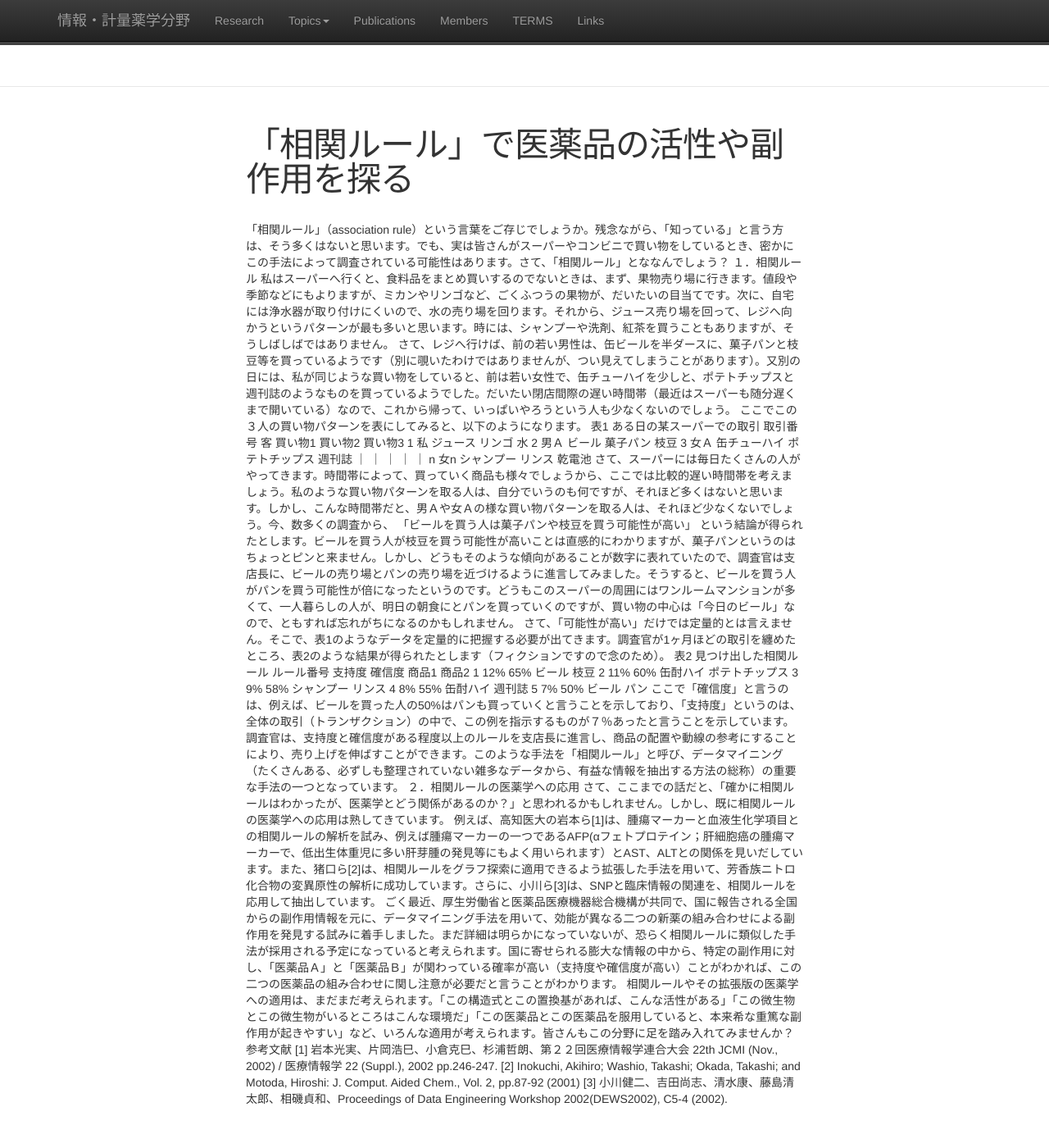
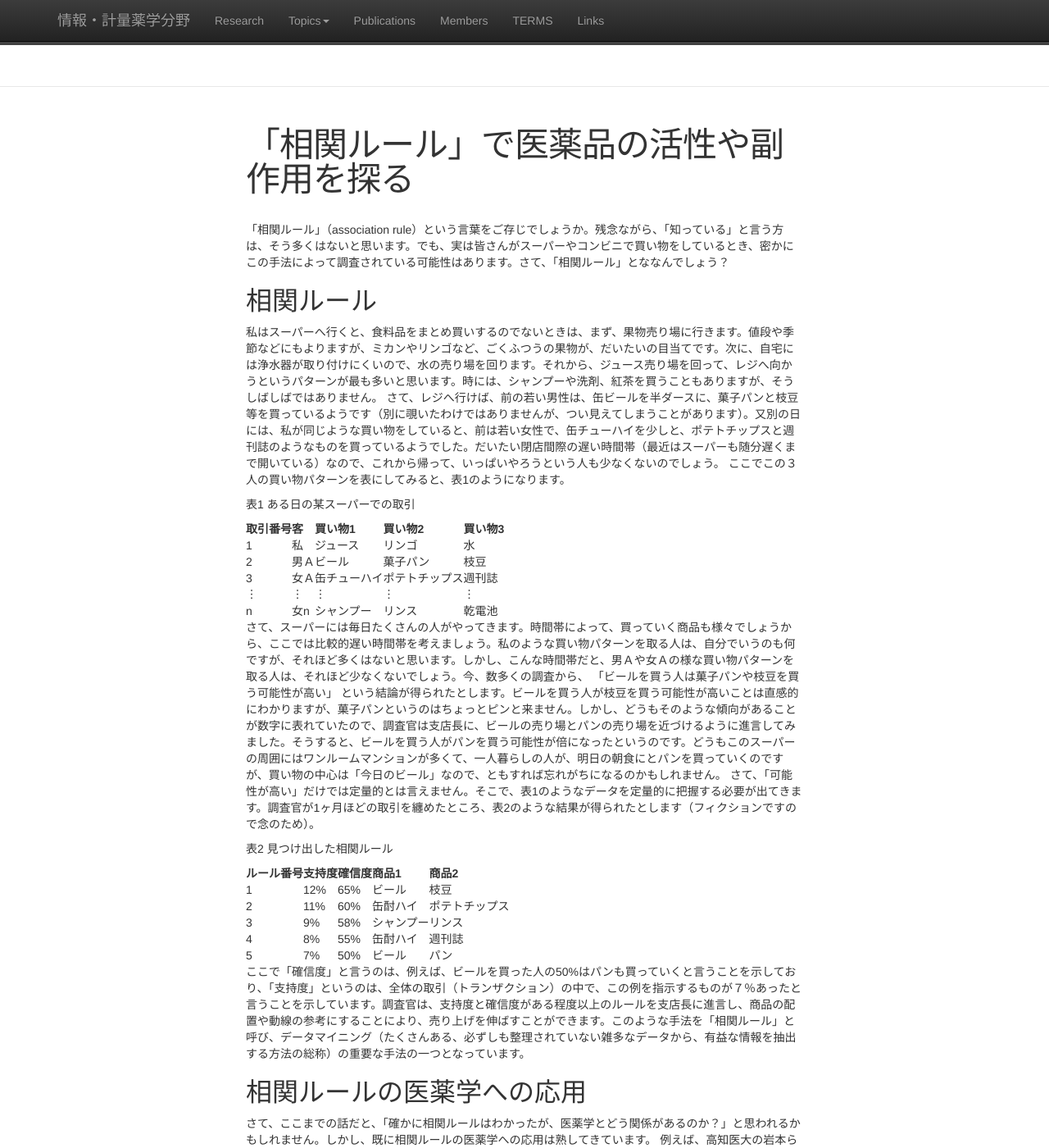
Before and after one commit to Pharmacometrics/Pharmacometrics.github.io, a Jekyll site: the page built from topics/association.md, in a window 1280 px wide and 1400 px high. Shown: the whole window at 82% size. Built offline with Jekyll 4.4.1, drawn with Linux system fonts in a browser that asks for light colours; nearby versions of some CDN libraries; some of the changed text lies outside the part shown.

Commit message:
fix association.md markup

```diff
--- a/topics/association.md
+++ b/topics/association.md
@@ -5,35 +5,46 @@ permalink:
 ---
 
   「相関ルール」（association rule）という言葉をご存じでしょうか。残念ながら、「知っている」と言う方は、そう多くはないと思います。でも、実は皆さんがスーパーやコンビニで買い物をしているとき、密かにこの手法によって調査されている可能性はあります。さて、「相関ルール」とななんでしょう？
-１．相関ルール
+
+## 相関ルール
   私はスーパーへ行くと、食料品をまとめ買いするのでないときは、まず、果物売り場に行きます。値段や季節などにもよりますが、ミカンやリンゴなど、ごくふつうの果物が、だいたいの目当てです。次に、自宅には浄水器が取り付けにくいので、水の売り場を回ります。それから、ジュース売り場を回って、レジへ向かうというパターンが最も多いと思います。時には、シャンプーや洗剤、紅茶を買うこともありますが、そうしばしばではありません。
   さて、レジへ行けば、前の若い男性は、缶ビールを半ダースに、菓子パンと枝豆等を買っているようです（別に覗いたわけではありませんが、つい見えてしまうことがあります）。又別の日には、私が同じような買い物をしていると、前は若い女性で、缶チューハイを少しと、ポテトチップスと週刊誌のようなものを買っているようでした。だいたい閉店間際の遅い時間帯（最近はスーパーも随分遅くまで開いている）なので、これから帰って、いっぱいやろうという人も少なくないのでしょう。
-  ここでこの３人の買い物パターンを表にしてみると、以下のようになります。
+  ここでこの３人の買い物パターンを表にしてみると、表1のようになります。
+
 表1  ある日の某スーパーでの取引
-取引番号    客   買い物1    買い物2    買い物3
-1   私   ジュース    リンゴ 水
-2   男Ａ  ビール 菓子パン    枝豆
-3   女Ａ  缶チューハイ  ポテトチップス 週刊誌
-｜   ｜   ｜   ｜   ｜
-n   女n  シャンプー   リンス 乾電池
+
+取引番号 |  客  |    買い物1     |     買い物2    | 買い物3
+---------|------|----------------|----------------|---------
+    1    |  私  |   ジュース     |     リンゴ     |   水
+    2    | 男Ａ |    ビール      |    菓子パン    |  枝豆
+    3    | 女Ａ |  缶チューハイ  | ポテトチップス | 週刊誌
+    ︙   |  ︙  |       ︙       |       ︙       |   ︙
+    n    | 女n  |   シャンプー   |     リンス     | 乾電池
+
   さて、スーパーには毎日たくさんの人がやってきます。時間帯によって、買っていく商品も様々でしょうから、ここでは比較的遅い時間帯を考えましょう。私のような買い物パターンを取る人は、自分でいうのも何ですが、それほど多くはないと思います。しかし、こんな時間帯だと、男Ａや女Ａの様な買い物パターンを取る人は、それほど少なくないでしょう。今、数多くの調査から、
   「ビールを買う人は菓子パンや枝豆を買う可能性が高い」
 という結論が得られたとします。ビールを買う人が枝豆を買う可能性が高いことは直感的にわかりますが、菓子パンというのはちょっとピンと来ません。しかし、どうもそのような傾向があることが数字に表れていたので、調査官は支店長に、ビールの売り場とパンの売り場を近づけるように進言してみました。そうすると、ビールを買う人がパンを買う可能性が倍になったというのです。どうもこのスーパーの周囲にはワンルームマンションが多くて、一人暮らしの人が、明日の朝食にとパンを買っていくのですが、買い物の中心は「今日のビール」なので、ともすれば忘れがちになるのかもしれません。
   さて、「可能性が高い」だけでは定量的とは言えません。そこで、表1のようなデータを定量的に把握する必要が出てきます。調査官が1ヶ月ほどの取引を纏めたところ、表2のような結果が得られたとします（フィクションですので念のため）。
+
 表2  見つけ出した相関ルール
-ルール番号   支持度 確信度 商品1 商品2
-1   12% 65% ビール 枝豆
-2   11% 60% 缶酎ハイ    ポテトチップス
-3   9%  58% シャンプー   リンス
-4   8%  55% 缶酎ハイ    週刊誌
-5   7%  50% ビール パン
+
+ルール番号 | 支持度 | 確信度 |    商品1   |      商品2
+-----------|--------|--------|------------|------------------
+    1      |    12% |    65% |   ビール   |      枝豆
+    2      |    11% |    60% |  缶酎ハイ  | ポテトチップス
+    3      |     9% |    58% | シャンプー |     リンス
+    4      |     8% |    55% |  缶酎ハイ  |     週刊誌
+    5      |     7% |    50% |   ビール   |      パン
+
   ここで「確信度」と言うのは、例えば、ビールを買った人の50%はパンも買っていくと言うことを示しており、「支持度」というのは、全体の取引（トランザクション）の中で、この例を指示するものが７％あったと言うことを示しています。調査官は、支持度と確信度がある程度以上のルールを支店長に進言し、商品の配置や動線の参考にすることにより、売り上げを伸ばすことができます。このような手法を「相関ルール」と呼び、データマイニング（たくさんある、必ずしも整理されていない雑多なデータから、有益な情報を抽出する方法の総称）の重要な手法の一つとなっています。
-２．相関ルールの医薬学への応用
+
+## 相関ルールの医薬学への応用
   さて、ここまでの話だと、「確かに相関ルールはわかったが、医薬学とどう関係があるのか？」と思われるかもしれません。しかし、既に相関ルールの医薬学への応用は熟してきています。
   例えば、高知医大の岩本ら[1]は、腫瘍マーカーと血液生化学項目との相関ルールの解析を試み、例えば腫瘍マーカーの一つであるAFP(αフェトプロテイン；肝細胞癌の腫瘍マーカーで、低出生体重児に多い肝芽腫の発見等にもよく用いられます）とAST、ALTとの関係を見いだしています。また、猪口ら[2]は、相関ルールをグラフ探索に適用できるよう拡張した手法を用いて、芳香族ニトロ化合物の変異原性の解析に成功しています。さらに、小川ら[3]は、SNPと臨床情報の関連を、相関ルールを応用して抽出しています。
   ごく最近、厚生労働省と医薬品医療機器総合機構が共同で、国に報告される全国からの副作用情報を元に、データマイニング手法を用いて、効能が異なる二つの新薬の組み合わせによる副作用を発見する試みに着手しました。まだ詳細は明らかになっていないが、恐らく相関ルールに類似した手法が採用される予定になっていると考えられます。国に寄せられる膨大な情報の中から、特定の副作用に対し、「医薬品Ａ」と「医薬品Ｂ」が関わっている確率が高い（支持度や確信度が高い）ことがわかれば、この二つの医薬品の組み合わせに関し注意が必要だと言うことがわかります。
   相関ルールやその拡張版の医薬学への適用は、まだまだ考えられます。「この構造式とこの置換基があれば、こんな活性がある」「この微生物とこの微生物がいるところはこんな環境だ」「この医薬品とこの医薬品を服用していると、本来希な重篤な副作用が起きやすい」など、いろんな適用が考えられます。皆さんもこの分野に足を踏み入れてみませんか？
-参考文献
-[1] 岩本光実、片岡浩巳、小倉克巳、杉浦哲朗、第２２回医療情報学連合大会 22th JCMI (Nov., 2002) / 医療情報学 22 (Suppl.), 2002 pp.246-247.
-[2] Inokuchi, Akihiro; Washio, Takashi; Okada, Takashi; and Motoda, Hiroshi: J. Comput. Aided Chem., Vol. 2, pp.87-92 (2001)
-[3] 小川健二、吉田尚志、清水康、藤島清太郎、相磯貞和、Proceedings of Data Engineering Workshop 2002(DEWS2002), C5-4 (2002).
+
+## 参考文献
+1. 岩本光実、片岡浩巳、小倉克巳、杉浦哲朗、第２２回医療情報学連合大会 22th JCMI (Nov., 2002) / 医療情報学 22 (Suppl.), 2002 pp.246-247.
+2. Inokuchi, Akihiro; Washio, Takashi; Okada, Takashi; and Motoda, Hiroshi: J. Comput. Aided Chem., Vol. 2, pp.87-92 (2001)
+3. 小川健二、吉田尚志、清水康、藤島清太郎、相磯貞和、Proceedings of Data Engineering Workshop 2002(DEWS2002), C5-4 (2002).
```
